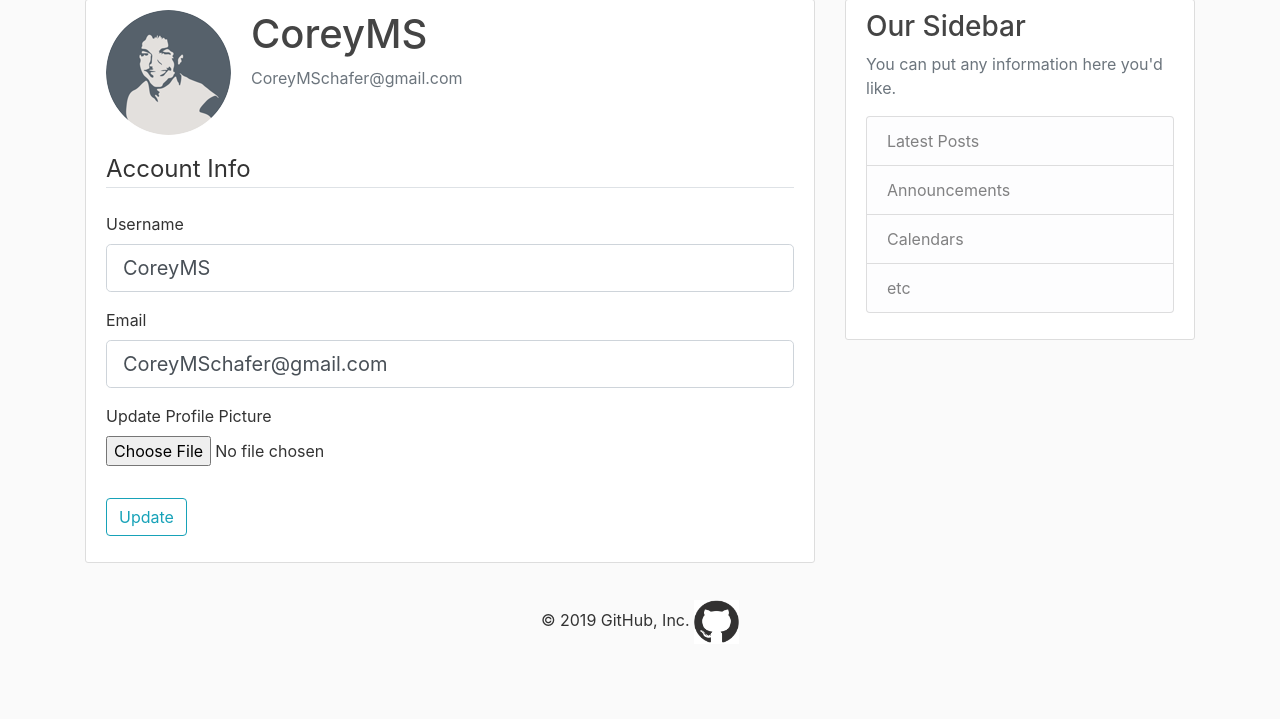
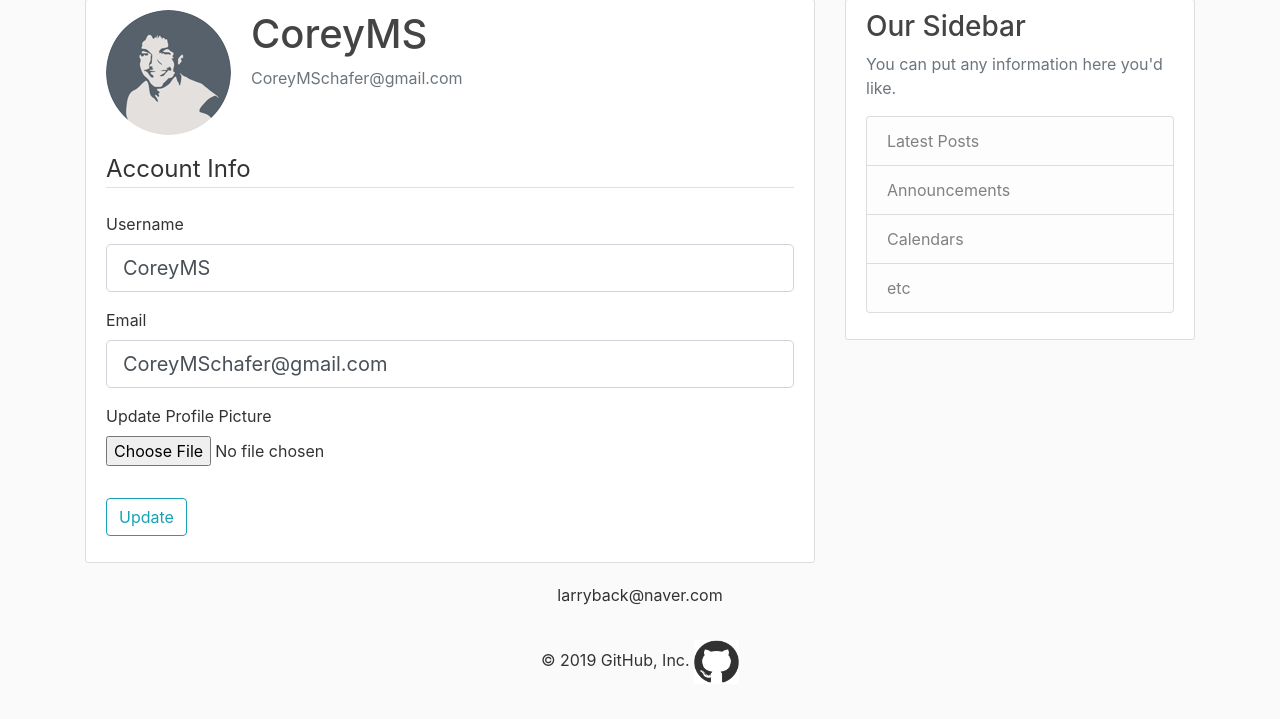
Before and after one commit to larryback/Flask-App-Project, a Flask app: page /account in a window 1280 px wide. Shown: the part 81-800 px from the top of the page. Run offline with Flask 2, Linux system fonts and the light colour scheme; a user stored in the database is signed in; some libraries are stand-ins or nearby versions.

Commit message:
Update layout.html

```diff
--- a/flaskblog/templates/layout.html
+++ b/flaskblog/templates/layout.html
@@ -91,6 +91,9 @@
 </body>
 <!-- Footer -->
 <footer class="page-footer font-small blue">
+    <address>
+        <p align="center">larryback@naver.com</p>
+    </address>
 
   <!-- Copyright -->
   <div class="footer-copyright text-center py-3">© 2019 GitHub, Inc.
```
